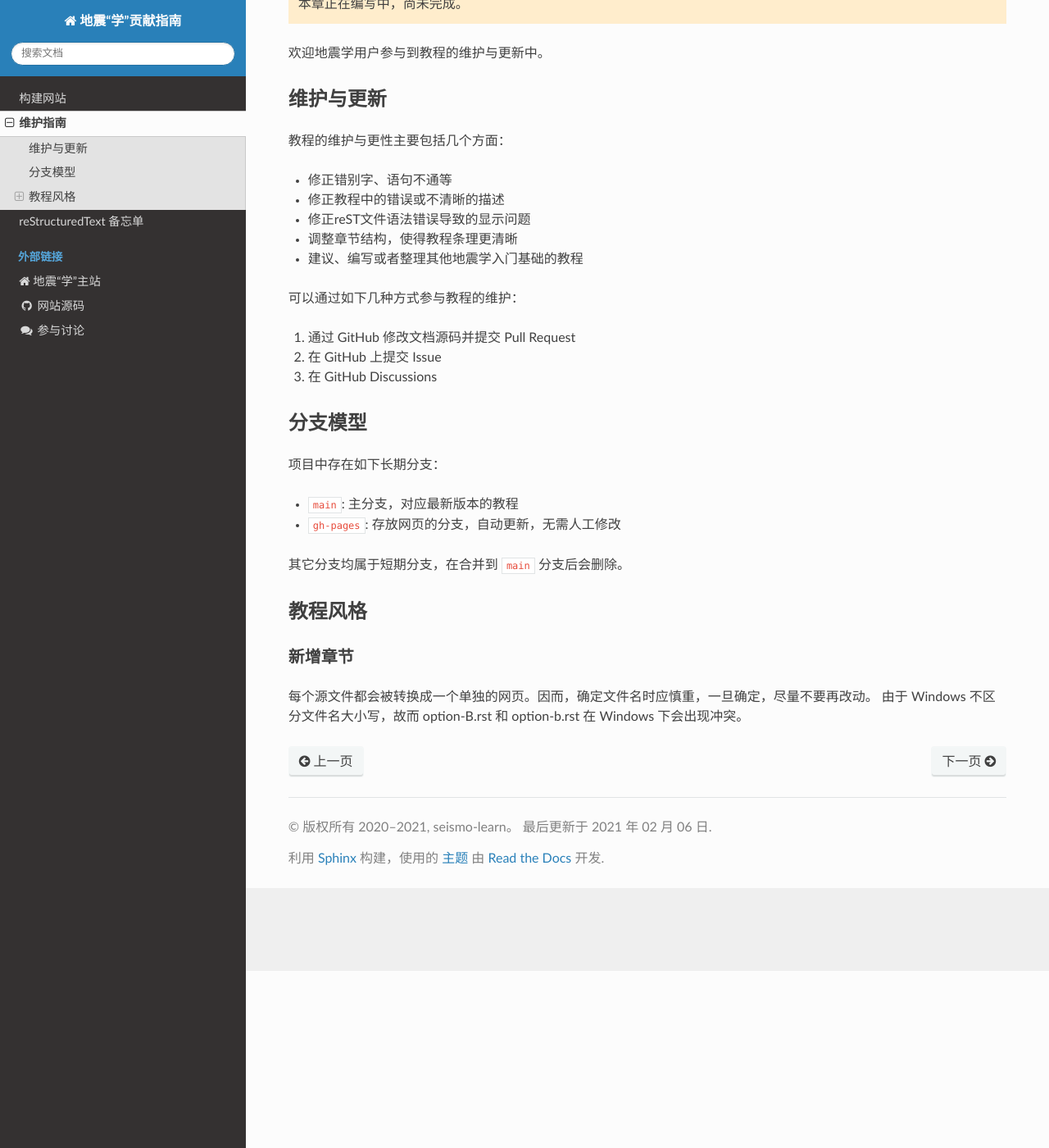
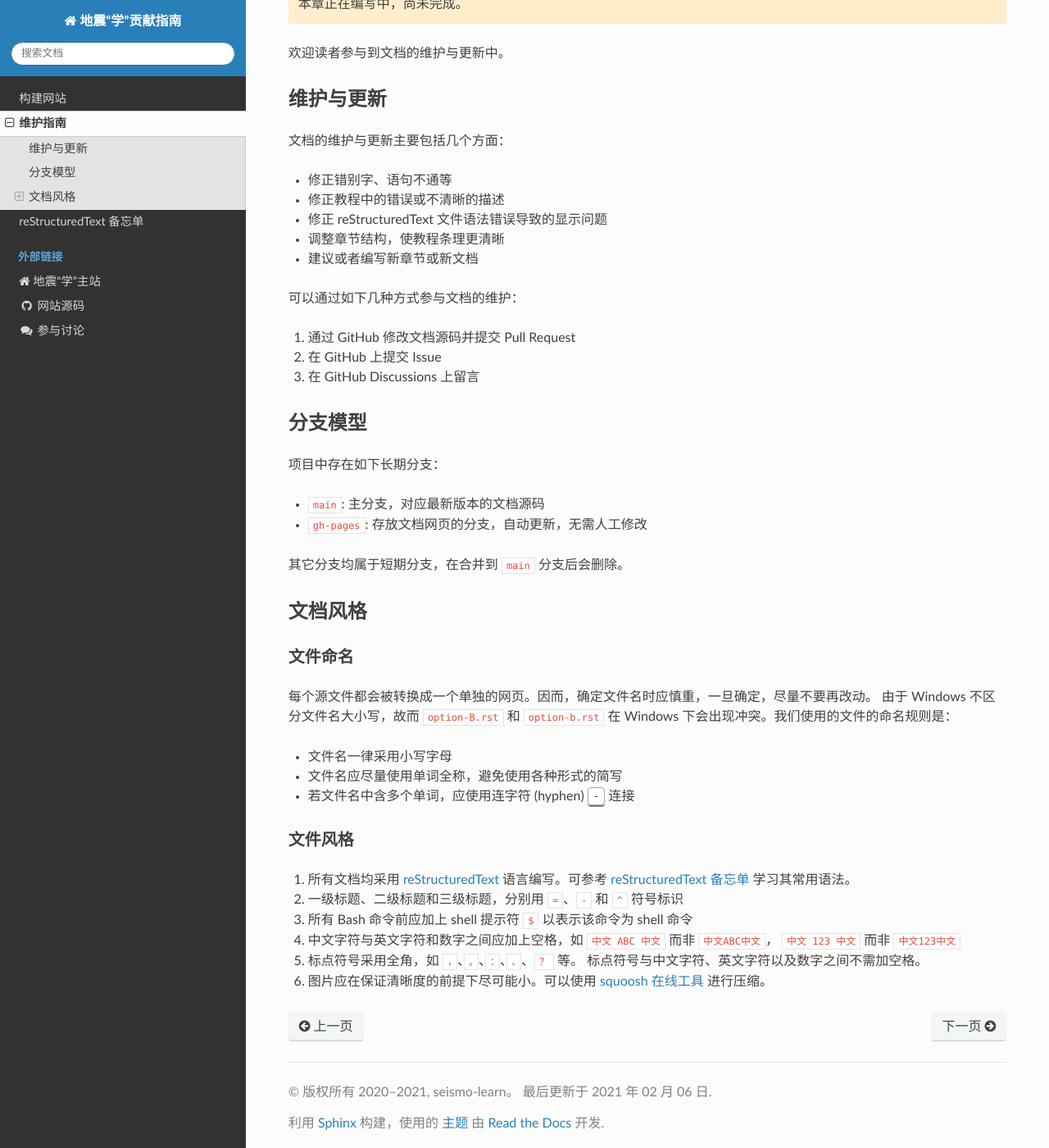
Before and after one commit to seismo-learn/contributing, a Sphinx documentation site: the page built from source/general-guidelines.rst, in a window 1280 px wide and 1400 px high, scrolled down 216 px. Shown: the whole window at 82% size. Built offline with Sphinx 7.4.7 and the Read the Docs theme 2.0.0, drawn with Linux system fonts in a browser that asks for light colours.

Commit message:
Add documentation style (#10)
Co-authored-by: Dongdong Tian <seisman.info@gmail.com>

```diff
--- a/source/general-guidelines.rst
+++ b/source/general-guidelines.rst
@@ -5,41 +5,59 @@
 
    本章正在编写中，尚未完成。
 
-欢迎地震学用户参与到教程的维护与更新中。
+欢迎读者参与到文档的维护与更新中。
 
 维护与更新
 ----------
 
-教程的维护与更性主要包括几个方面：
+文档的维护与更新主要包括几个方面：
 
 -  修正错别字、语句不通等
 -  修正教程中的错误或不清晰的描述
--  修正reST文件语法错误导致的显示问题
--  调整章节结构，使得教程条理更清晰
--  建议、编写或者整理其他地震学入门基础的教程
+-  修正 reStructuredText 文件语法错误导致的显示问题
+-  调整章节结构，使教程条理更清晰
+-  建议或者编写新章节或新文档
 
-可以通过如下几种方式参与教程的维护：
+可以通过如下几种方式参与文档的维护：
 
 1. 通过 GitHub 修改文档源码并提交 Pull Request
 2. 在 GitHub 上提交 Issue
-3. 在 GitHub Discussions
+3. 在 GitHub Discussions 上留言
 
 分支模型
 --------
 
 项目中存在如下长期分支：
 
--  ``main``: 主分支，对应最新版本的教程
--  ``gh-pages``: 存放网页的分支，自动更新，无需人工修改
+-  ``main``: 主分支，对应最新版本的文档源码
+-  ``gh-pages``: 存放文档网页的分支，自动更新，无需人工修改
 
 其它分支均属于短期分支，在合并到 ``main`` 分支后会删除。
 
-教程风格
+文档风格
 --------
 
-新增章节
-~~~~~~~~
+文件命名
+^^^^^^^^
 
 每个源文件都会被转换成一个单独的网页。因而，确定文件名时应慎重，一旦确定，尽量不要再改动。
-由于 Windows 不区分文件名大小写，故而 option-B.rst 和 option-b.rst 在
-Windows 下会出现冲突。
+由于 Windows 不区分文件名大小写，故而 :file:`option-B.rst` 和 :file:`option-b.rst`
+在 Windows 下会出现冲突。我们使用的文件的命名规则是：
+
+- 文件名一律采用小写字母
+- 文件名应尽量使用单词全称，避免使用各种形式的简写
+- 若文件名中含多个单词，应使用连字符 (hyphen) :kbd:`-` 连接
+
+文件风格
+^^^^^^^^
+
+1.  所有文档均采用 `reStructuredText <https://www.sphinx-doc.org/en/master/usage/restructuredtext/basics.html>`__
+    语言编写。可参考 :doc:`restructuredtext` 学习其常用语法。
+2.  一级标题、二级标题和三级标题，分别用 ``=``、``-`` 和 ``^`` 符号标识
+3.  所有 Bash 命令前应加上 shell 提示符 ``$`` 以表示该命令为 shell 命令
+4.  中文字符与英文字符和数字之间应加上空格，如 ``中文 ABC 中文`` 而非 ``中文ABC中文``，
+    ``中文 123 中文`` 而非 ``中文123中文``
+5.  标点符号采用全角，如 ``，``、``。``、``：``、``、``、``？`` 等。
+    标点符号与中文字符、英文字符以及数字之间不需加空格。
+6.  图片应在保证清晰度的前提下尽可能小。可以使用 `squoosh 在线工具 <https://squoosh.app/>`__
+    进行压缩。
```
